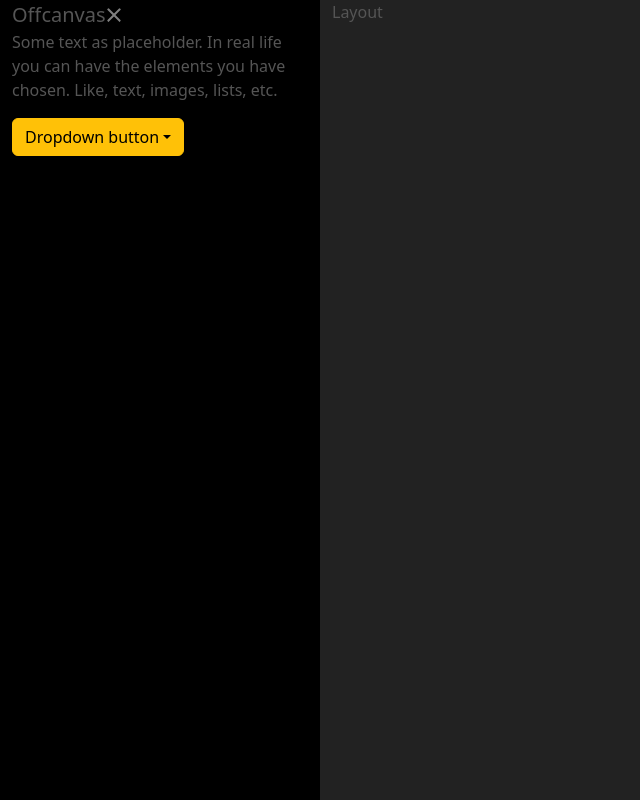
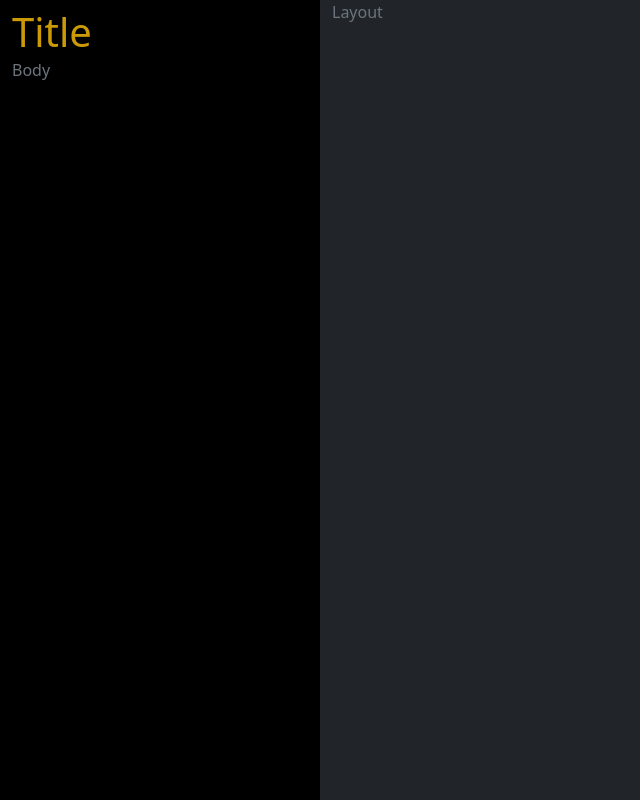
Before and after one commit to mineot/website, a React (Vite) app: page / in a window 1280 px wide. Shown: the whole page, without its empty margins (0-640 px from the left). Built offline with nearby package versions, Linux system fonts and the light colour scheme.

Commit message:
alpha/react - sidebar layout

```diff
--- a/src/assets/configuration.scss
+++ b/src/assets/configuration.scss
@@ -2,11 +2,11 @@
 @import "../node_modules/bootstrap/scss/functions";
 @import "../node_modules/bootstrap/scss/variables";
 
-$background: #222;
-$color: #555;
+$background: $gray-900;
+$color: $gray-600;
 
 $primary: $black;
-$secondary: $yellow;
+$secondary: $yellow-600;
 $dark: $cyan-800;
 $light: $green-400;
 
--- a/src/assets/layout.scss
+++ b/src/assets/layout.scss
@@ -1,14 +1,43 @@
+$scrollbar-color: shift-color($dark, 0%);
+$scrollbar-size: 0.4em;
+$scrollbar-thin: thin;
+
 $width: 100vw;
 $height: 100vh;
-
 $top-height: 60px;
 $left-width: 320px;
+
+$sidebar-header-height: 50px;
+
+// GENERAL'S
 
 body {
   overflow: hidden;
   color: $color !important;
   background-color: $background !important;
 }
+
+// SCROLLBAR'S
+
+div::-webkit-scrollbar {
+  width: $scrollbar-size;
+  /* Track width */
+}
+
+div::-webkit-scrollbar-thumb {
+  background-color: $scrollbar-color;
+  /* Scroll bar handle color */
+}
+
+div {
+  scrollbar-width: $scrollbar-thin;
+}
+
+div::-webkit-scrollbar-thumb {
+  background-color: $scrollbar-color;
+}
+
+// LAYOUT'S
 
 .layout {
   overflow: hidden;
@@ -75,3 +104,42 @@ body {
     }
   }
 }
+
+// SIDEBAR'S
+
+.sidebar {
+  @extend .container-fluid;
+  height: $height;
+  color: $color;
+  background-color: $primary;
+  display: flex;
+  flex-direction: column;
+
+  .header {
+    @extend .mt-2;
+    flex: 0;
+
+    .header-container {
+      height: $sidebar-header-height;
+      display: flex;
+      flex-direction: row;
+
+      .title {
+        @extend .h1;
+        @extend .text-secondary;
+        flex: 0;
+      }
+
+      .close {
+        text-align: end;
+        flex: 1;
+      }
+    }
+  }
+
+  .body {
+    flex: 1;
+    height: $height;
+    overflow-y: auto;
+  }
+}
--- a/src/assets/scrollbar.scss
+++ /dev/null
@@ -1,28 +0,0 @@
-$scrollbar-color: shift-color($dark, 0%);
-$scrollbar-size: 0.4em;
-$scrollbar-thin: thin;
-
-/* For WebKit-based browsers */
-/* Customize the scroll bar track */
-div::-webkit-scrollbar {
-  width: $scrollbar-size;
-  /* Track width */
-}
-
-/* Customize the scroll bar thumb (handle) */
-div::-webkit-scrollbar-thumb {
-  background-color: $scrollbar-color;
-  /* Scroll bar handle color */
-}
-
-/* For Firefox browsers */
-/* Specify the scrollbar width to work on Firefox */
-div {
-  scrollbar-width: $scrollbar-thin;
-}
-
-/* Customize the scroll bar thumb (handle) in Firefox */
-div::-webkit-scrollbar-thumb {
-  background-color: $scrollbar-color;
-  /* Scroll bar handle color */
-}
--- a/src/main.scss
+++ b/src/main.scss
@@ -1,7 +1,6 @@
 @import "./assets/configuration.scss";
 @import "./assets/layout.scss";
 // @import "./assets/fast-contact.scss";
-// @import "./assets/scrollbar.scss";
 
 .bg-color {
   background-color: $background;
--- a/src/views/components/layout/index.tsx
+++ b/src/views/components/layout/index.tsx
@@ -11,7 +11,7 @@ export function Layout(props: PropsWithChildren<LayoutProps>) {
       <div className="large-container">
         <div className="left">
           <div className="left-container">
-            <Sidebar />
+            <Sidebar showClose={false} />
           </div>
         </div>
         <div className="body">
--- a/src/views/components/layout/offcanvas.tsx
+++ b/src/views/components/layout/offcanvas.tsx
@@ -4,10 +4,10 @@ export function OffCanvas() {
   return (
     <div
       id="offCanvasWebsite"
-      className="offcanvas offcanvas-start bg-primary"
+      className="offcanvas offcanvas-start bg-primary text-color"
       aria-labelledby="offcanvasExampleLabel"
     >
-      <Sidebar />
+      <Sidebar showClose={true} />
     </div>
   );
 }
--- a/src/views/components/layout/sidebar.tsx
+++ b/src/views/components/layout/sidebar.tsx
@@ -1,49 +1,32 @@
-export function Sidebar() {
+export interface Props {
+  showClose?: boolean;
+}
+
+export function Sidebar(props: Props) {
+  const buttons = [];
+
+  if (props.showClose) {
+    buttons.push(
+      <button
+        type="button"
+        className="btn btn-secondary float-end"
+        data-bs-dismiss="offcanvas"
+        key={new Date().getTime()}
+      >
+        <i className="bi bi-x-lg"></i>
+      </button>,
+    );
+  }
+
   return (
-    <div className="container-fluid">
-      <div className="offcanvas-header">
-        <h5 className="offcanvas-title" id="offcanvasExampleLabel">
-          Offcanvas
-        </h5>
-        <button
-          type="button"
-          className="btn-close"
-          data-bs-dismiss="offcanvas"
-          aria-label="Close"
-        ></button>
-      </div>
-      <div className="offcanvas-body">
-        <div>
-          Some text as placeholder. In real life you can have the elements you
-          have chosen. Like, text, images, lists, etc.
-        </div>
-        <div className="dropdown mt-3">
-          <button
-            className="btn btn-secondary dropdown-toggle"
-            type="button"
-            data-bs-toggle="dropdown"
-          >
-            Dropdown button
-          </button>
-          <ul className="dropdown-menu">
-            <li>
-              <a className="dropdown-item" href="#">
-                Action
-              </a>
-            </li>
-            <li>
-              <a className="dropdown-item" href="#">
-                Another action
-              </a>
-            </li>
-            <li>
-              <a className="dropdown-item" href="#">
-                Something else here
-              </a>
-            </li>
-          </ul>
+    <div className="sidebar">
+      <div className="header">
+        <div className="header-container">
+          <div className="title">Title</div>
+          <div className="close">{buttons}</div>
         </div>
       </div>
+      <div className="body">Body</div>
     </div>
   );
 }
```
